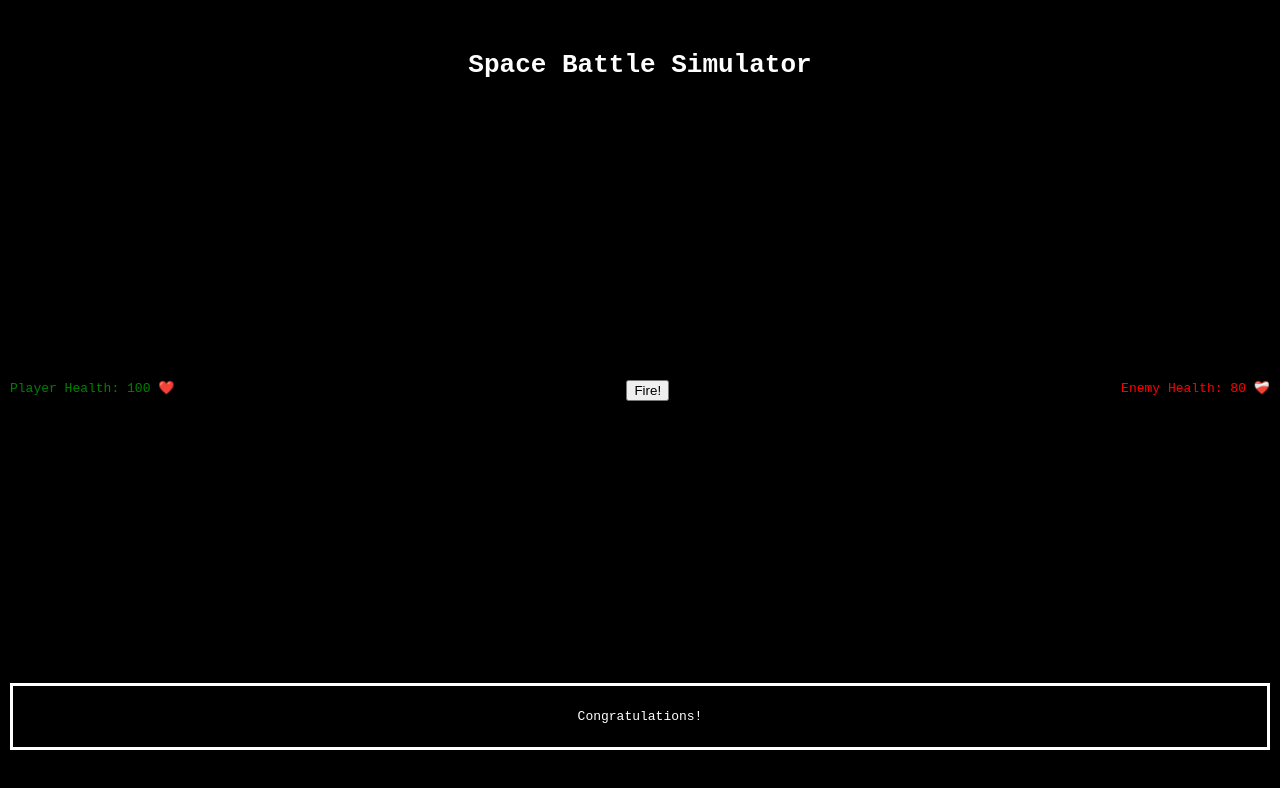
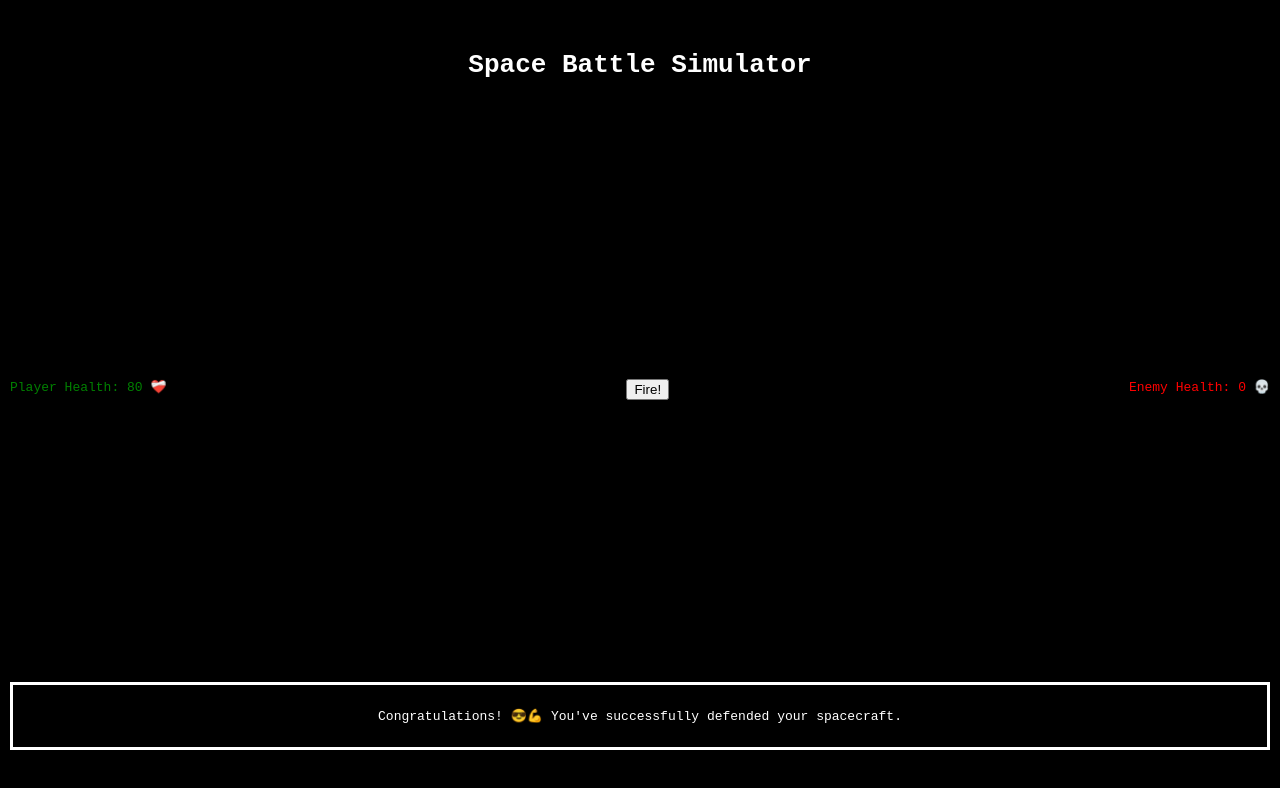
Before and after one commit to jds2501/space-battle-simulator, a React (Vite) app: page / in a window 1280 px wide. Shown: the top 788 px of the page. Built offline with nearby package versions, Linux system fonts and the light colour scheme.

Commit message:
Added battle status messages based on health

```diff
--- a/src/BattleStatus.jsx
+++ b/src/BattleStatus.jsx
@@ -1,9 +1,21 @@
 import "./BattleStatus.css";
 
-function BattleStatus({ message }) {
+function BattleStatus({ playerHealth, enemyHealth }) {
+    let statusMessage;
+
+    if (playerHealth > 0 && enemyHealth > 0) {
+        statusMessage = "Engage the enemy! ☄️";
+    } else if (playerHealth === 0 && enemyHealth === 0) {
+        statusMessage = "It's a draw! 🤝 Both spacecrafts haave been neutralized.";
+    } else if (playerHealth === 0) {
+        statusMessage = "Mission Failed. 😮 Your spacecraft has been defeated.";
+    } else {
+        statusMessage = "Congratulations! 😎💪 You've successfully defended your spacecraft."
+    }
+
     return (
         <div class="Battle-Status">
-            <p>{message}</p>
+            <p>{statusMessage}</p>
         </div>
     );
 }
--- a/src/SpaceBattleSimulator.jsx
+++ b/src/SpaceBattleSimulator.jsx
@@ -3,19 +3,22 @@ import PlayerHealth from "./PlayerHealth";
 import "./SpaceBattleSimulator.css";
 
 function SpaceBattleSimulator({ }) {
+    let enemyHealth = 0;
+    let playerHealth = 80;
+
     return (
         <div class="Space-Battle-Simulator">
             <div>
                 <h1 class="Space-Battle-Simulator-Header">Space Battle Simulator</h1>
             </div>
             <div class="Space-Battle-Simulator-Health-Actions">
-                <PlayerHealth name={"Player"} health={100} color={"green"} />
+                <PlayerHealth name={"Player"} health={playerHealth} color={"green"} />
                 <div>
                     <button>Fire!</button>
                 </div>
-                <PlayerHealth name={"Enemy"} health={80} color={"red"} />
+                <PlayerHealth name={"Enemy"} health={enemyHealth} color={"red"} />
             </div>
-            <BattleStatus message={"Congratulations!"} />
+            <BattleStatus playerHealth={playerHealth} enemyHealth={enemyHealth} />
         </div>
     );
 }
```
